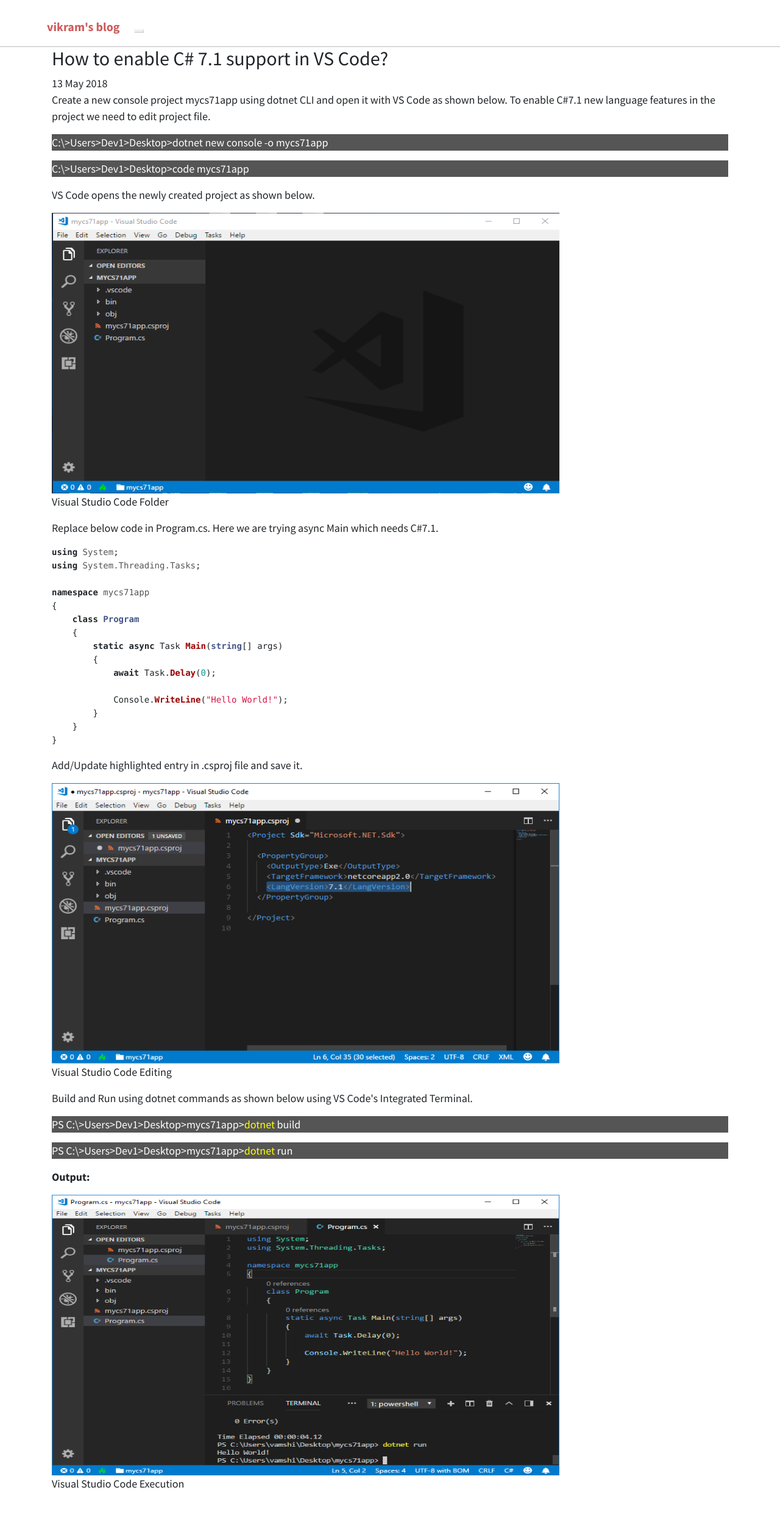
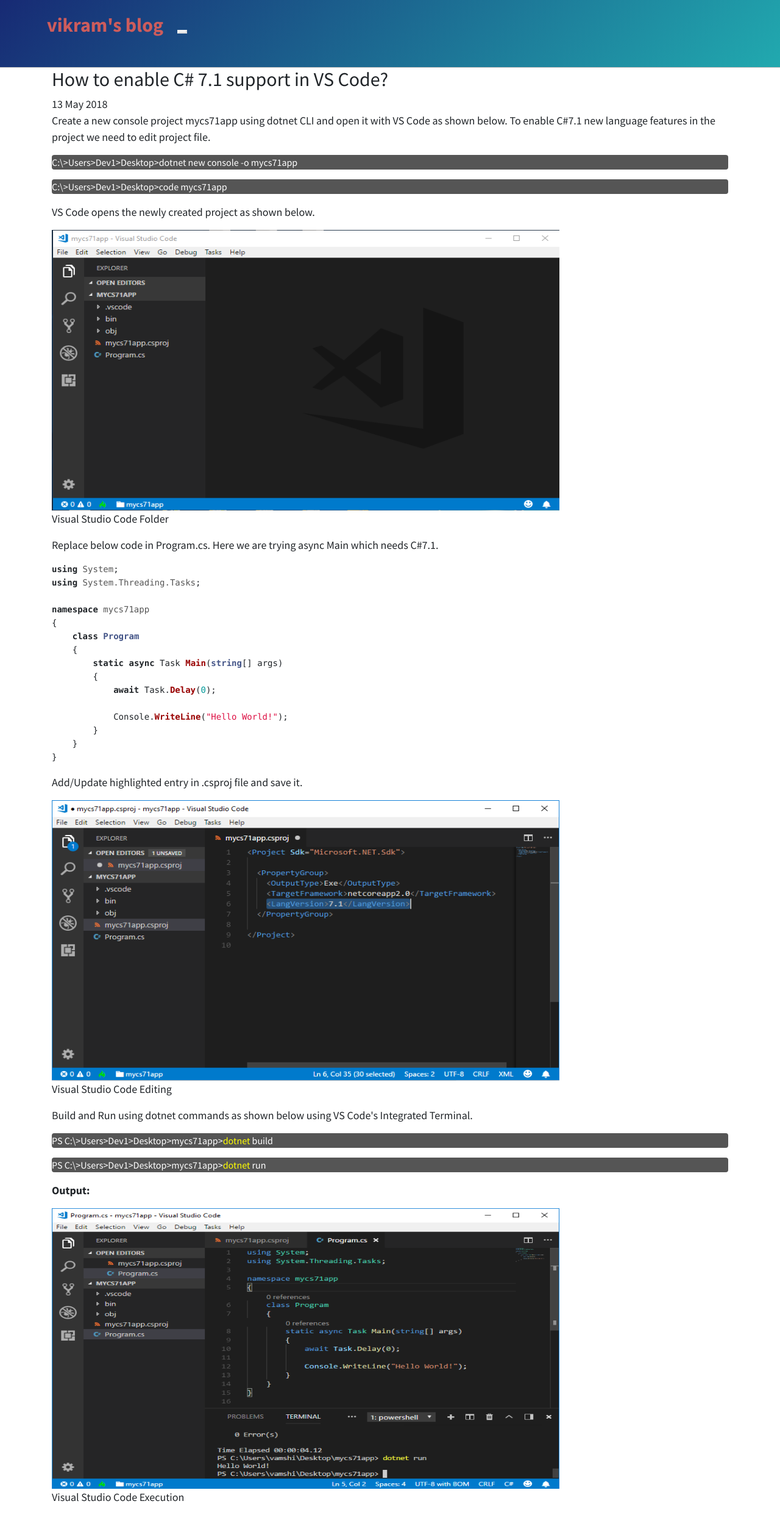
Before and after one commit to srirangamv/srirangamv.github.io, a Jekyll site: the page built from index.html, in a window 1280 px wide. Shown: the whole page at 61% size. Built offline with Jekyll 4.4.1, drawn with Linux system fonts in a browser that asks for light colours; the list of posts is cut into pages by our own code; before the commit the page ends 2462 px from its top, so only the background shows below that.

Commit message:
css changes.

```diff
--- a/css/style.css
+++ b/css/style.css
@@ -4,9 +4,9 @@
 }
 
 .header-blue{
-  /*background:linear-gradient(135deg, #172a74, #21a9af);
+  background:linear-gradient(135deg, #172a74, #21a9af);
   background-color:#184e8e;
-  padding-bottom:30px;*/
+  padding-bottom:30px;
   border-bottom: solid 1px #bbb;
   color: #000;
 }
@@ -52,6 +52,7 @@
 .header-blue .navbar .navbar-brand{
   font-weight:bold;
   color:indianred;
+  font-size: 32px;
 }
 
 .header-blue .navbar .navbar-brand:hover{
@@ -281,6 +282,8 @@
 .cmd{
     background-color: #555;
     color: white;
+    border-radius: 4px;
+    font-size: 16px;
 }
 
 .output{
```
